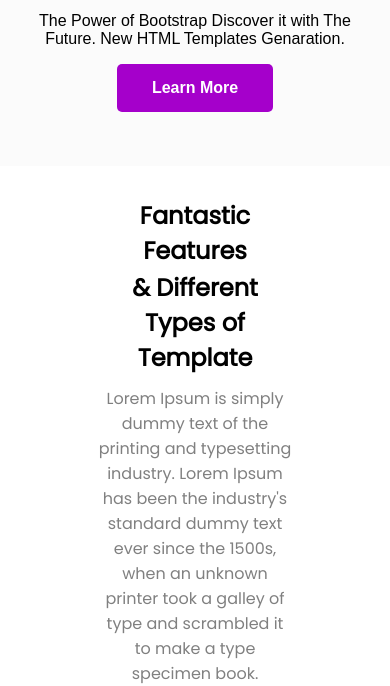
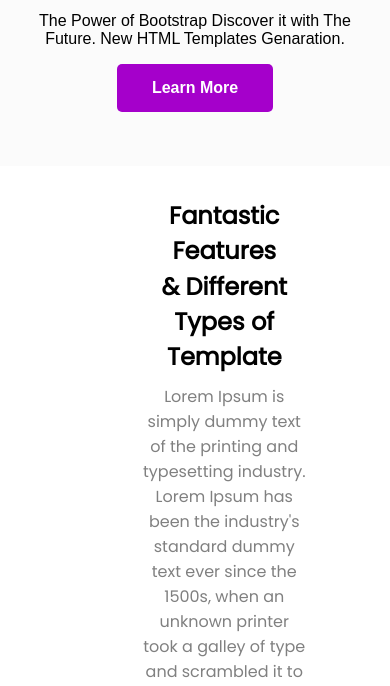
Before and after one commit to VarshaRajput12/PracticeAssignment, a plain HTML site: page index.html in a window 390 px wide. Shown: the part 163-849 px from the top of the page. Drawn offline with Linux system fonts and the light colour scheme.

Commit message:
Update style.css

```diff
--- a/style.css
+++ b/style.css
@@ -417,6 +417,10 @@ footer p {
     display: none;
   }
 
+  .mainContainer2{
+    margin-left: 15%;
+  }
+
   .mainContainer2 .img {
     width: 250px;
   }
```
